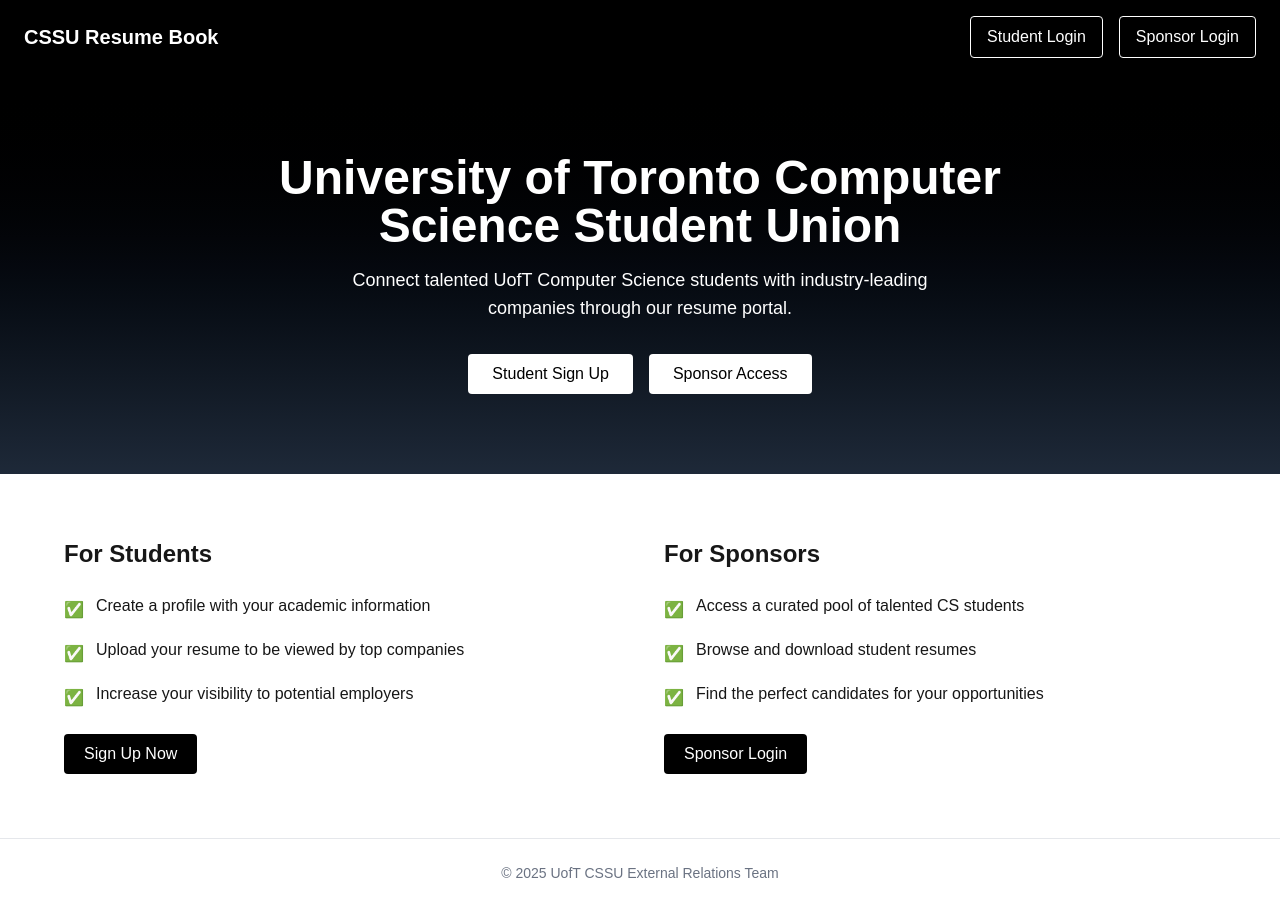
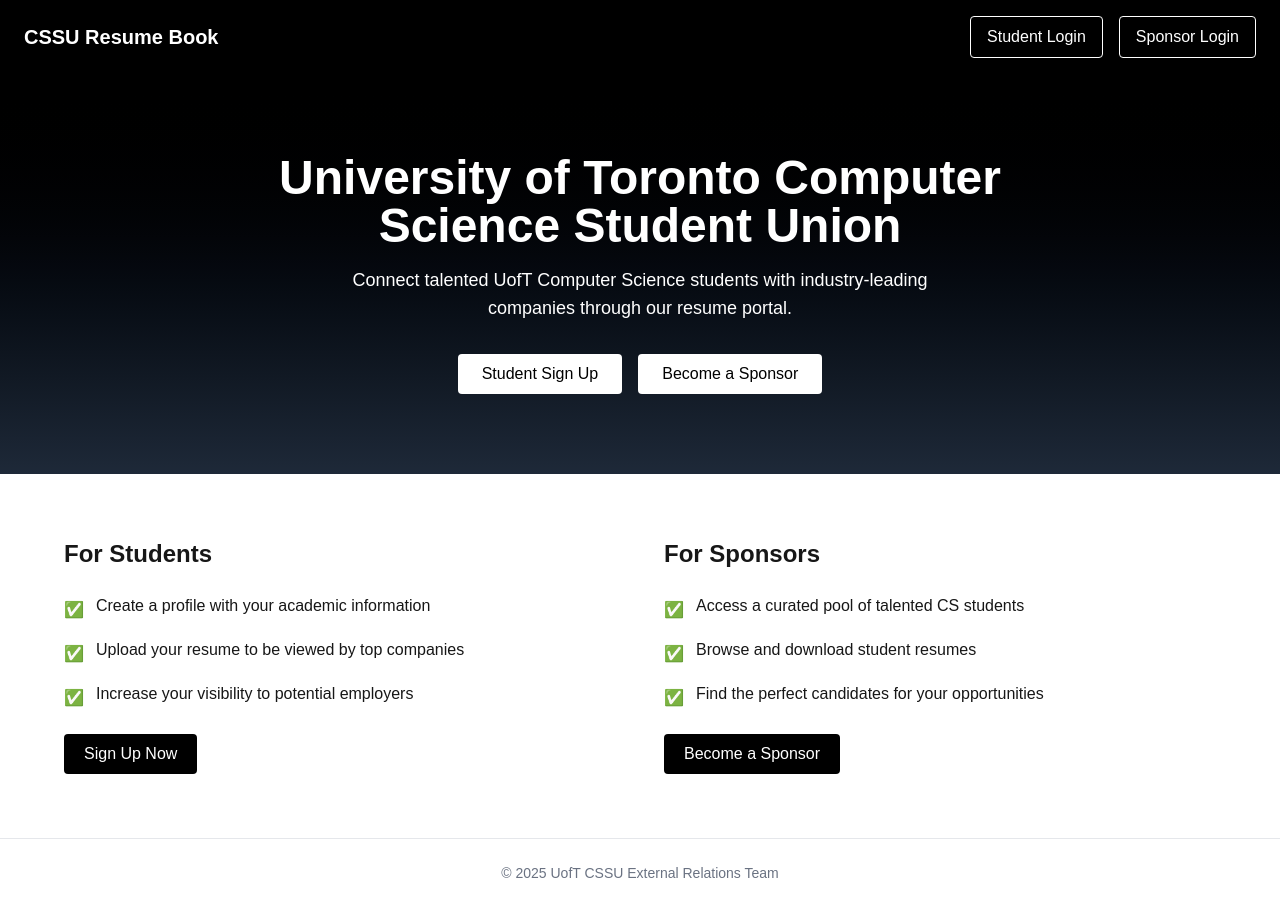
Before and after one commit to YheChen/CSSU-Resume-Book, a Next.js app: page / in a window 1280 px wide. Built offline with nearby package versions, Linux system fonts and the light colour scheme.

Commit message:
added blank files for loginlogout stuff

```diff
--- a/src/app/page.tsx
+++ b/src/app/page.tsx
@@ -19,7 +19,7 @@
             Student Sign Up
           </button>
           <button className="bg-white text-black font-medium px-6 py-2 rounded hover:bg-gray-200 transition">
-            Sponsor Access
+            Become a Sponsor
           </button>
         </div>
       </section>
@@ -63,7 +63,7 @@
               ))}
             </ul>
             <button className="mt-6 bg-black text-white px-5 py-2 rounded hover:bg-gray-800 transition">
-              Sponsor Login
+              Become a Sponsor
             </button>
           </div>
         </div>
```
Also changed, not shown: src/app/dashboard/page.tsx (added), src/app/forgot-password/page.tsx (added), src/app/login/page.tsx (added), src/app/profile/page.tsx (added), src/app/signup/page.tsx (added).
